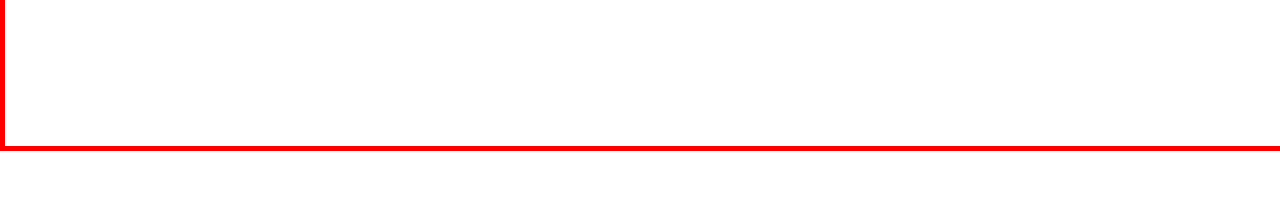
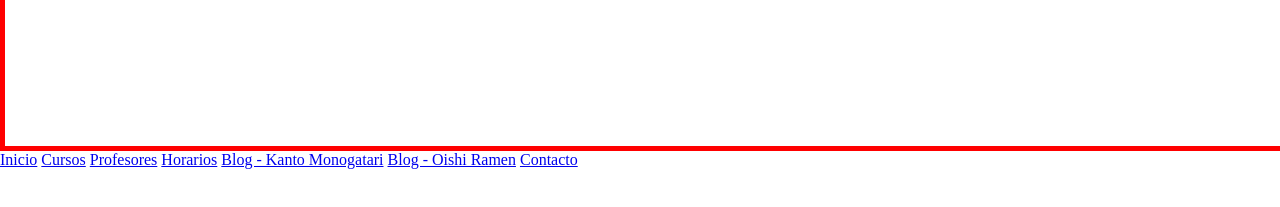
Before and after one commit to RuuRoger/Nihongo-no-sensei, a plain HTML site: page index.html in a window 1280 px wide. Shown: the part 559-766 px from the top of the page. Drawn offline with Linux system fonts and the light colour scheme.

Commit message:
Se ha creado el esqueleto del menú 'nav'

```diff
--- a/index.html
+++ b/index.html
@@ -7,6 +7,7 @@
         <link rel="stylesheet" type="text/css" href="css/styles.css">
     </head>
     <body>
+        <!--Cabecera-->
         <header id="header">
             <div id="logo">
                 <img src="img/LogoNiHongoNoSensei.png" alt="Logotipo de la página web">
@@ -18,5 +19,20 @@
                 </a>
             </h1>
         </header>
+
+        <!--Men nav-->
+        <nav id="nav">
+            <ul>
+                <li>
+                    <a href="index.html">Inicio</a>
+                    <a href="#">Cursos</a>
+                    <a href="#">Profesores</a>
+                    <a href="#">Horarios</a>
+                    <a href="#">Blog - Kanto Monogatari</a>
+                    <a href="#">Blog - Oishi Ramen</a>
+                    <a href="#">Contacto</a>
+                </li>
+            </ul>
+        </nav>
     </body>
 </html>
```
